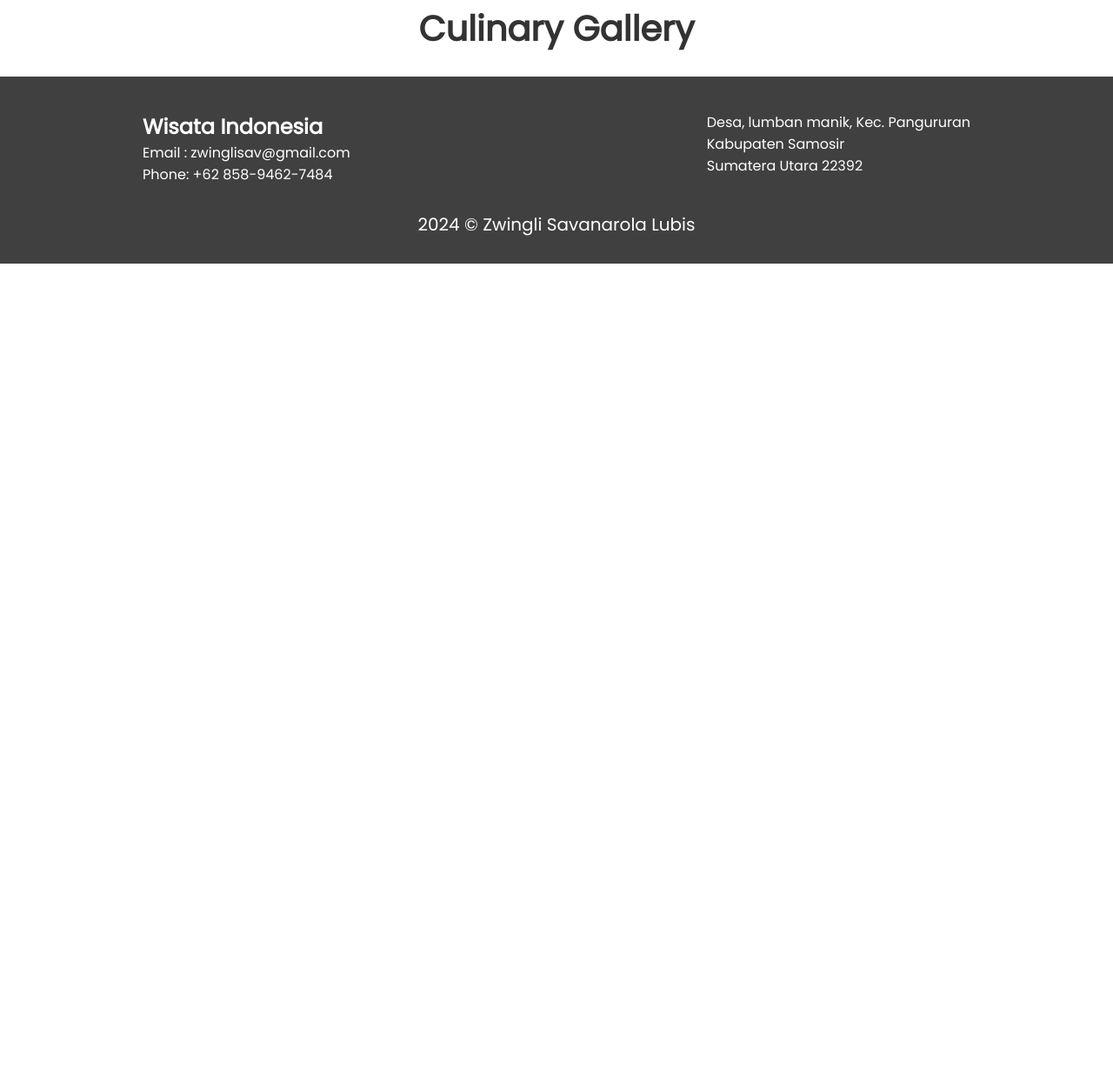
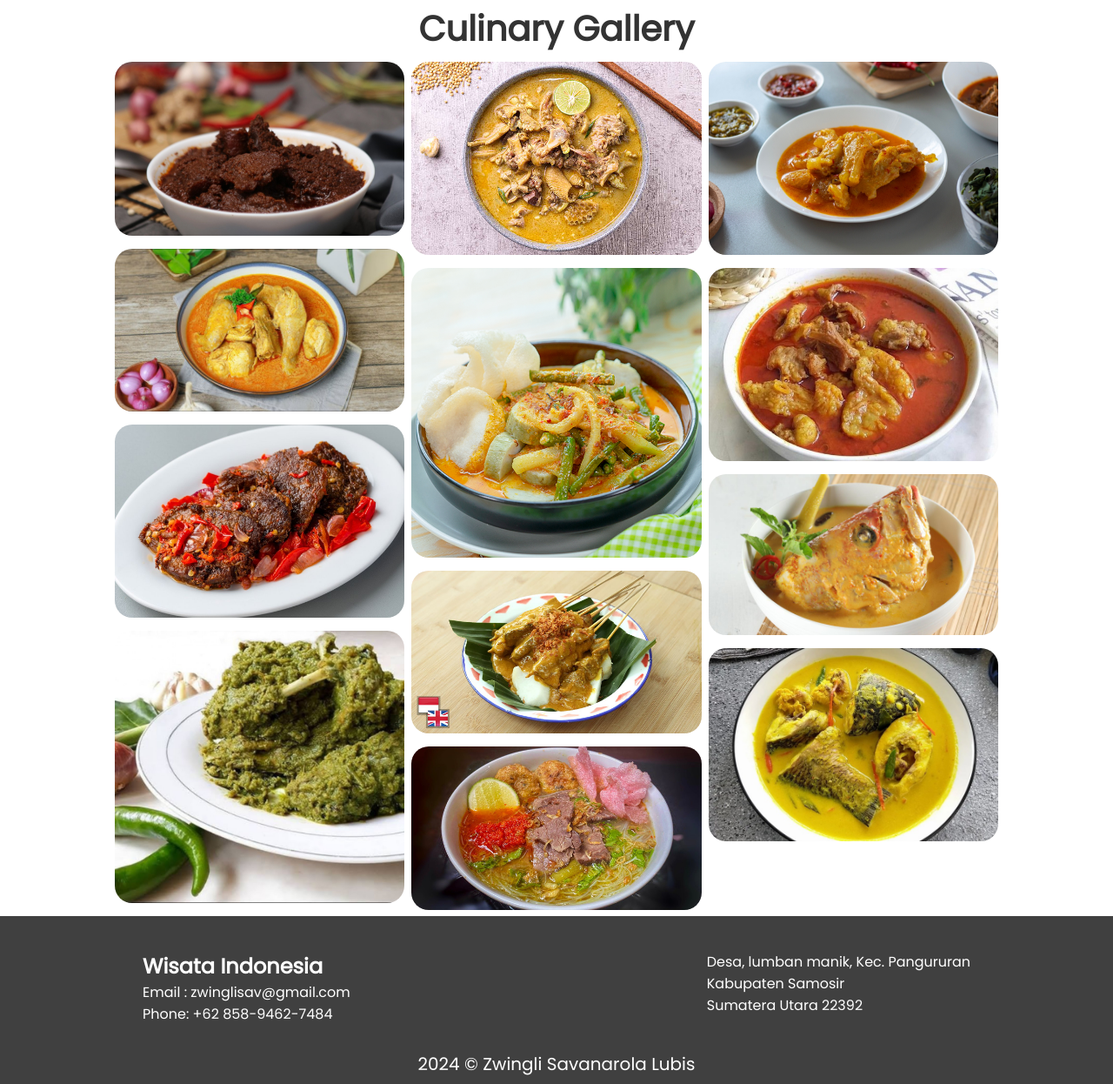
Before and after one commit to JongBatak/Wisata-Indonesia, a plain HTML site: page index.html in a window 1280 px wide. Shown: the part 2312-3558 px from the top of the page at 87% size. Before the commit the page ends 2615 px from the top, so only its background shows below. Drawn offline with Linux system fonts and the light colour scheme.

Commit message:
Update index.html

```diff
--- a/index.html
+++ b/index.html
@@ -85,22 +85,22 @@
             </h2>
             <div class="row">
                 <div class="column">
-                    <img src="Makanand Padang/Rendang.jpg" alt="" style="width: 100%;">
-                    <img src="Makanand Padang/Ayam Gulai.jpg" alt="" style="width: 100%;">
-                    <img src="Makanand Padang/Dendeng.jpg" alt="" style="width: 100%;">
-                    <img src="Makanand Padang/Itiak Lado Mudo.jpg" alt="" style="width: 100%;">
+                    <img src="Makanan Padang/Rendang.jpg" alt="" style="width: 100%;">
+                    <img src="Makanan Padang/Ayam Gulai.jpg" alt="" style="width: 100%;">
+                    <img src="Makanan Padang/Dendeng.jpg" alt="" style="width: 100%;">
+                    <img src="Makanan Padang/Itiak Lado Mudo.jpg" alt="" style="width: 100%;">
                 </div>
                 <div class="column">
-                    <img src="Makanand Padang/Kambing Gulai.jpg" alt="" style="width: 100%;">
-                    <img src="Makanand Padang/Lontong Sayur.jpg" alt="" style="width: 100%;">
-                    <img src="Makanand Padang/Sate Padang.jpg" alt="" style="width: 100%;">
-                    <img src="Makanand Padang/Soto Padang.jpg" alt="" style="width: 100%;">
+                    <img src="Makanan Padang/Kambing Gulai.jpg" alt="" style="width: 100%;">
+                    <img src="Makanan Padang/Lontong Sayur.jpg" alt="" style="width: 100%;">
+                    <img src="Makanan Padang/Sate Padang.jpg" alt="" style="width: 100%;">
+                    <img src="Makanan Padang/Soto Padang.jpg" alt="" style="width: 100%;">
                 </div>
                 <div class="column">
-                    <img src="Makanand Padang/Kikil.jpg" alt="" style="width: 100%;">
-                    <img src="Makanand Padang/Daging Cincang.jpg" alt="" style="width: 100%;">
-                    <img src="Makanand Padang/kepala kakap.jpg" alt="" style="width: 100%;">
-                    <img src="Makanand Padang/Ikan Gulai.jpg" alt="" style="width: 100%;">
+                    <img src="Makanan Padang/Kikil.jpg" alt="" style="width: 100%;">
+                    <img src="Makanan Padang/Daging Cincang.jpg" alt="" style="width: 100%;">
+                    <img src="Makanan Padang/kepala kakap.jpg" alt="" style="width: 100%;">
+                    <img src="Makanan Padang/Ikan Gulai.jpg" alt="" style="width: 100%;">
                 </div>
             </div>
         </section>
```
